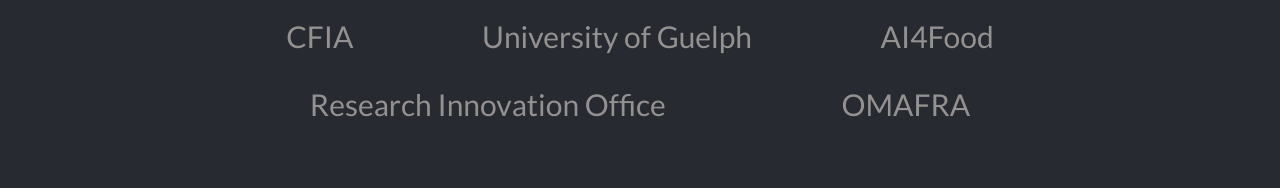
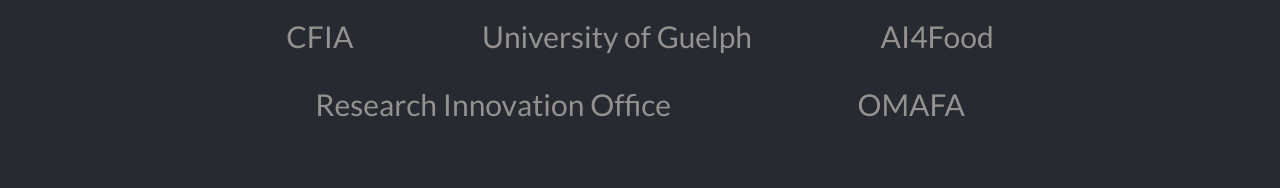
Before and after one commit to ai4foodUGuelph/conference, a website: page index.html in a window 1280 px wide. Shown: the part 1694-1882 px from the top of the page. Drawn offline with Linux system fonts and the light colour scheme; a web font is replaced by a local one.

Commit message:
omafra -> omafa

```diff
--- a/index.html
+++ b/index.html
@@ -97,7 +97,7 @@
                 <li>University of Guelph</li>
                 <li>AI4Food</li>
                 <li>Research Innovation Office</li>
-                <li>OMAFRA</li>
+                <li>OMAFA</li>
             </ul>
         </section>
         <div class="foot-last">
```
Also changed, not shown: about.html (+1 -1 lines).
